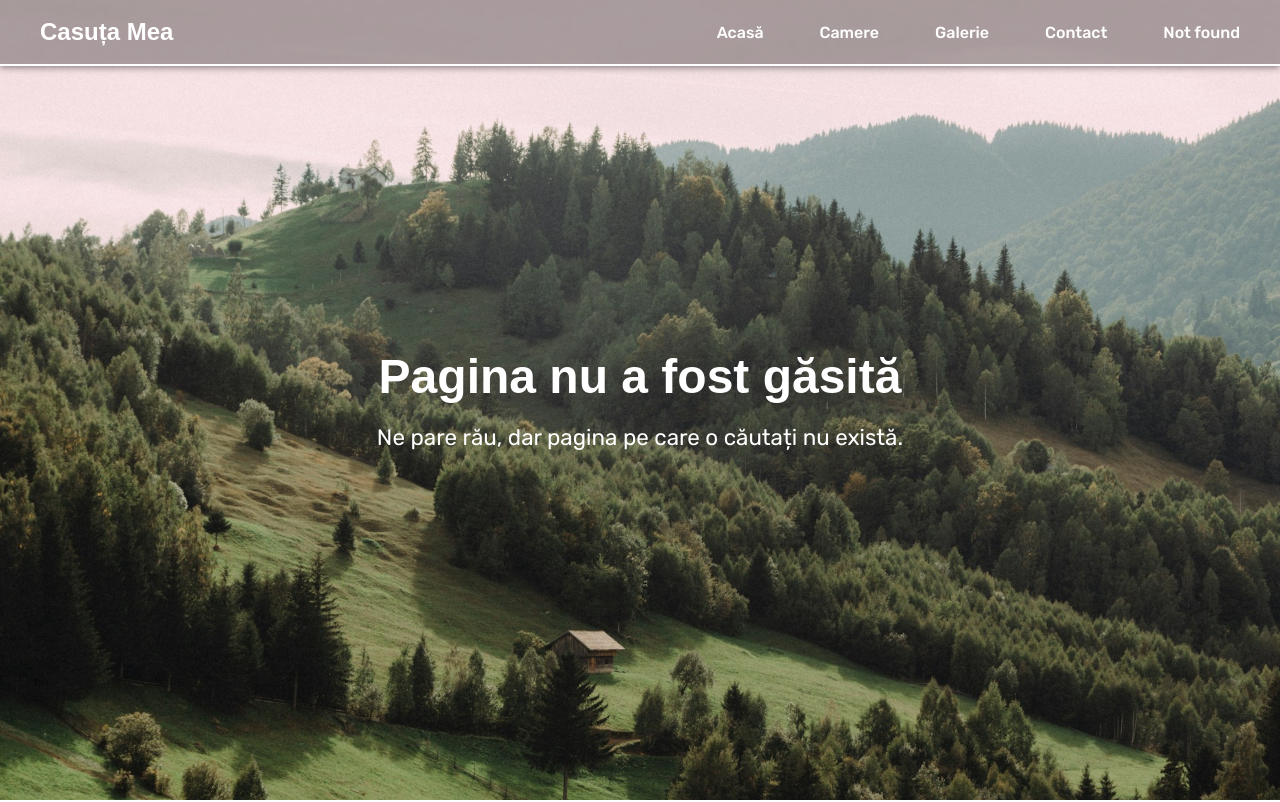
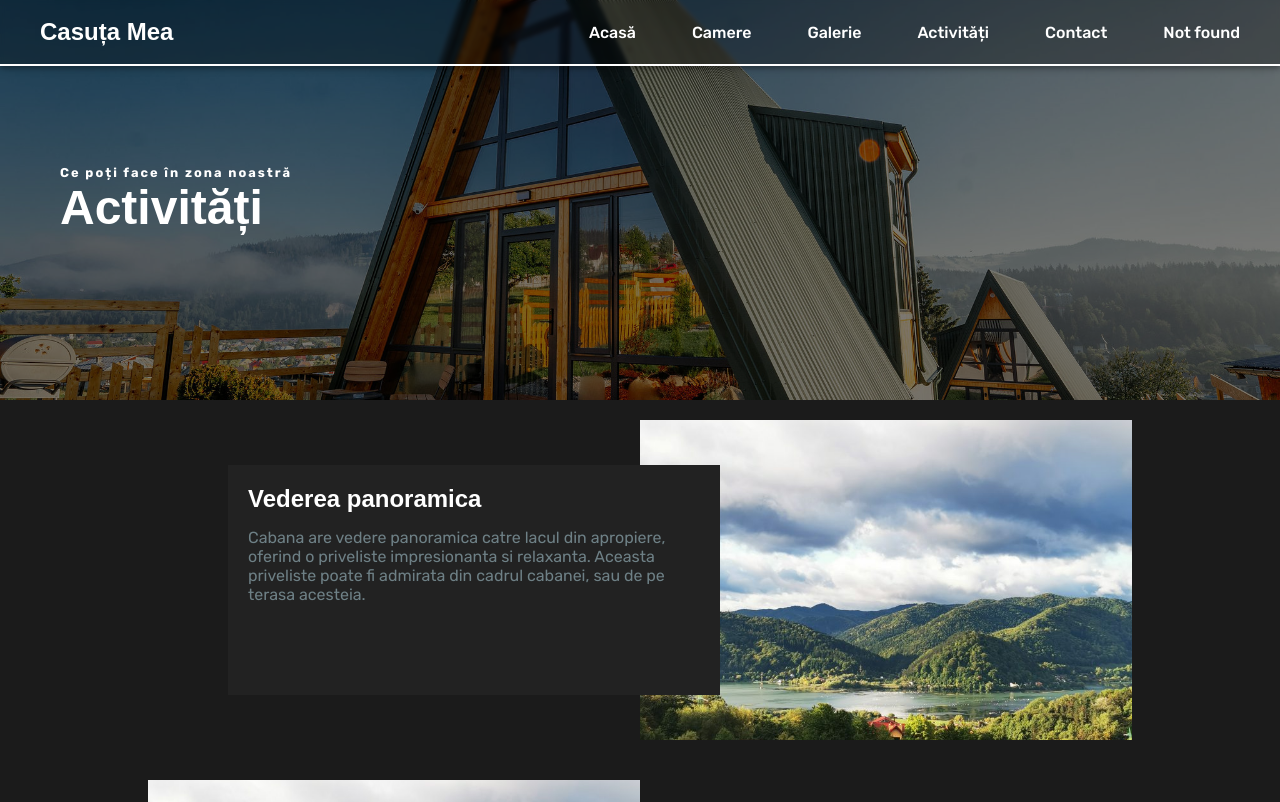
Before and after one commit to GabrielDamian/Rings_of_Saturn, a Next.js app in the folder app/: page /activitati in a window 1280 px wide. Before the commit this address had no page. Shown: the top 802 px of the page. Built offline with nearby package versions, Linux system fonts and the light colour scheme; a web font is replaced by a local one.

Commit message:
Section 8

```diff
--- a/app/src/components/Menu/Menu_1/index.js
+++ b/app/src/components/Menu/Menu_1/index.js
@@ -55,6 +55,9 @@ const BurgerMenu = () => {
               <Link href="/galerie">Galerie</Link>
             </MenuItem>
             <MenuItem className={styles.menuItem} onClick={handleClose}>
+              <Link href="/activitati">Activități</Link>
+            </MenuItem>
+            <MenuItem className={styles.menuItem} onClick={handleClose}>
               <Link href="/contact">Contact</Link>
             </MenuItem>
             <MenuItem className={styles.menuItem} onClick={handleClose}>
@@ -80,6 +83,11 @@ const BurgerMenu = () => {
               </Link>
             </li>
             <li>
+              <Link href="/activitati" className={styles.navLink}>
+                Activități
+              </Link>
+            </li>
+            <li>
               <Link href="/contact" className={styles.navLink}>
                 Contact
               </Link>
--- /dev/null
+++ b/app/src/components/Section/Section_8/Section_8.module.css
@@ -0,0 +1,50 @@
+.container
+{
+    background-color: var(--colors-bg_1);
+}
+.item
+{
+    display: flex;
+    align-items: center;
+    justify-content: center;
+}
+.item_core
+{
+    width: 80%;
+    display: flex;
+    padding: 20px;
+}
+.item_core_left
+{
+    width: 50%;
+    display: flex;
+    align-items: center;
+    justify-content: center;
+}
+.item_core_left_core
+{
+    width: 100%;
+    /* transform: translateX(80px); */
+    background-color: var(--colors-bg_2);
+    padding: 20px;
+    height: 230px;
+}
+.item_core_left h2
+{
+    font-family: var(--fonts-headings);
+    color: var(--colors-accent_2);
+    margin-bottom: 15px;
+}
+.item_core_left p
+{
+    font-family: var(--fonts-body);
+    color: var(--colors-accent_1);
+    height: 200px;
+}
+.item_core_right
+{
+    width: 50%;
+    height: 320px;
+    background-size: cover;
+    background-position: center;
+}
--- /dev/null
+++ b/app/src/components/Section/Section_8/index.js
@@ -0,0 +1,80 @@
+import FadeInSection from "@/saturn/FadeInSection";
+import styles from "./Section_8.module.css";
+
+export default function Section_8() {
+  const items = [
+    {
+      title: "Vederea panoramica",
+      desc: "Cabana are vedere panoramica catre lacul din apropiere, oferind o priveliste impresionanta si relaxanta. Aceasta priveliste poate fi admirata din cadrul cabanei, sau de pe terasa acesteia.",
+      img: "/images/Section_8_bg1.jpg",
+    },
+    {
+      title: "Vederea panoramica",
+      desc: "Cabana are vedere panoramica catre lacul din apropiere, oferind o priveliste impresionanta si relaxanta. Aceasta priveliste poate fi admirata din cadrul cabanei, sau de pe terasa acesteia.",
+      img: "/images/Section_8_bg1.jpg",
+    },
+    {
+      title: "Vederea panoramica",
+      desc: "Cabana are vedere panoramica catre lacul din apropiere, oferind o priveliste impresionanta si relaxanta. Aceasta priveliste poate fi admirata din cadrul cabanei, sau de pe terasa acesteia.",
+      img: "/images/Section_8_bg1.jpg",
+    },
+    {
+      title: "Vederea panoramica",
+      desc: "Cabana are vedere panoramica catre lacul din apropiere, oferind o priveliste impresionanta si relaxanta. Aceasta priveliste poate fi admirata din cadrul cabanei, sau de pe terasa acesteia.",
+      img: "/images/Section_8_bg1.jpg",
+    },
+  ];
+
+  const switchLeftRight = (index, el) => {
+    if (index % 2 === 0) {
+      return (
+        <>
+          <div className={styles.item_core_left}>
+            <div className={styles.item_core_left_core} style={{ transform: "translateX(80px)" }}>
+              <h2>{el.title}</h2>
+              <p>{el.desc}</p>
+            </div>
+          </div>
+          <div
+            style={{
+              backgroundImage: `url(${el.img})`,
+            }}
+            className={styles.item_core_right}
+          ></div>
+        </>
+      );
+    } else {
+      return (
+        <>
+          <div
+            style={{ backgroundImage: `url(${el.img})` }}
+            className={styles.item_core_right}
+          ></div>
+          <div className={styles.item_core_left}>
+            <div className={styles.item_core_left_core} style={{ transform: "translateX(-80px)" }}>
+              <h2 style={{ textAlign: "right" }}>{el.title}</h2>
+              <p>{el.desc}</p>
+            </div>
+          </div>
+        </>
+      );
+    }
+  };
+
+  return (
+    <div className={styles.container}>
+      {items.map((el, index) => {
+        return (
+          <FadeInSection
+            className={styles.item}
+            style={{
+              marginBottom: `${index === items.length - 1} ? '0px' : '50px'`,
+            }}
+          >
+            <div className={styles.item_core}>{switchLeftRight(index, el)}</div>
+          </FadeInSection>
+        );
+      })}
+    </div>
+  );
+}
--- /dev/null
+++ b/app/src/pages/activitati.js
@@ -0,0 +1,20 @@
+import Footer_1 from "@/components/Footer/Footer_1";
+import Hero_2 from "@/components/Hero/Hero_2";
+import Section_8 from "@/components/Section/Section_8";
+import FadeInSection from "@/saturn/FadeInSection";
+
+export default function Activtitati() {
+  return (
+    <>
+      <FadeInSection>
+        <Hero_2 title="Ce poți face în zona noastră" subTitle="Activități" />
+      </FadeInSection>
+      <FadeInSection>
+        <Section_8 />
+      </FadeInSection>
+      <FadeInSection>
+        <Footer_1 />
+      </FadeInSection>
+    </>
+  );
+}
```
Also changed, not shown: app/public/images/Section_8_bg1.jpg (added).
